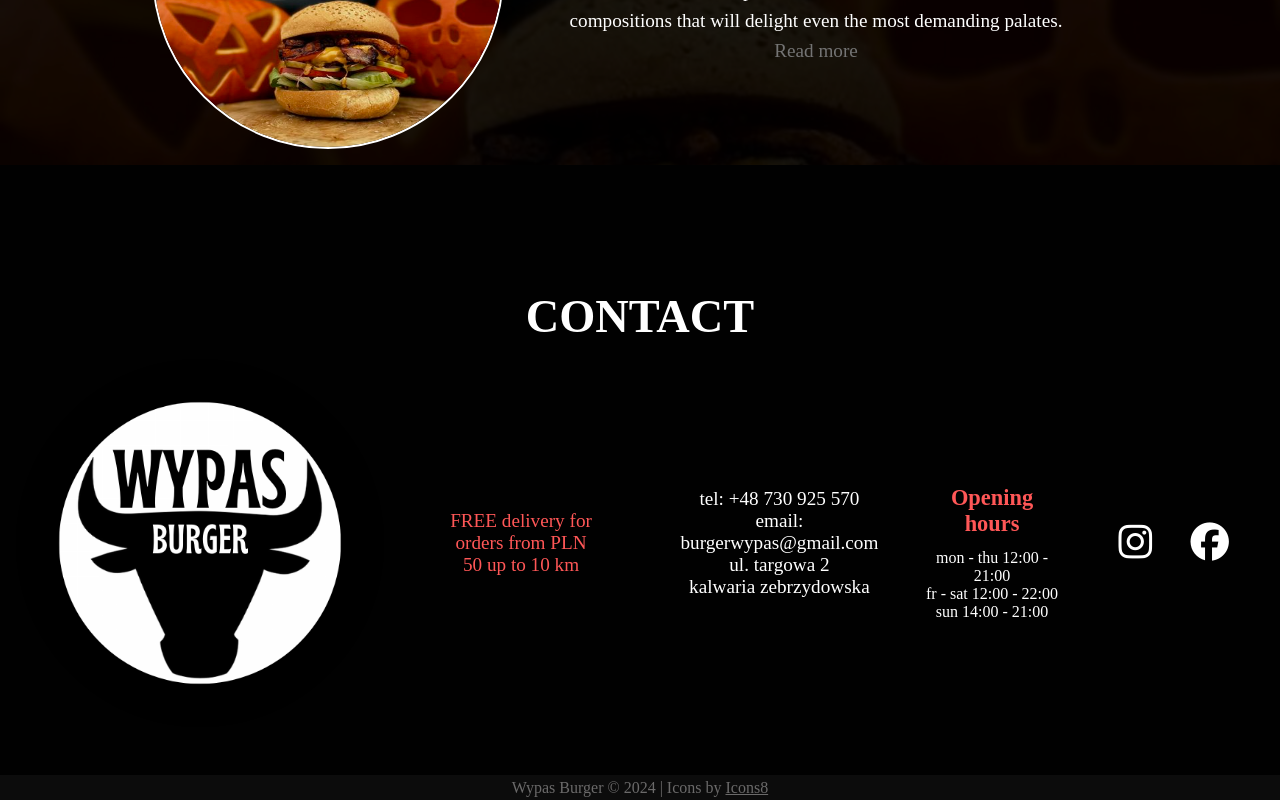
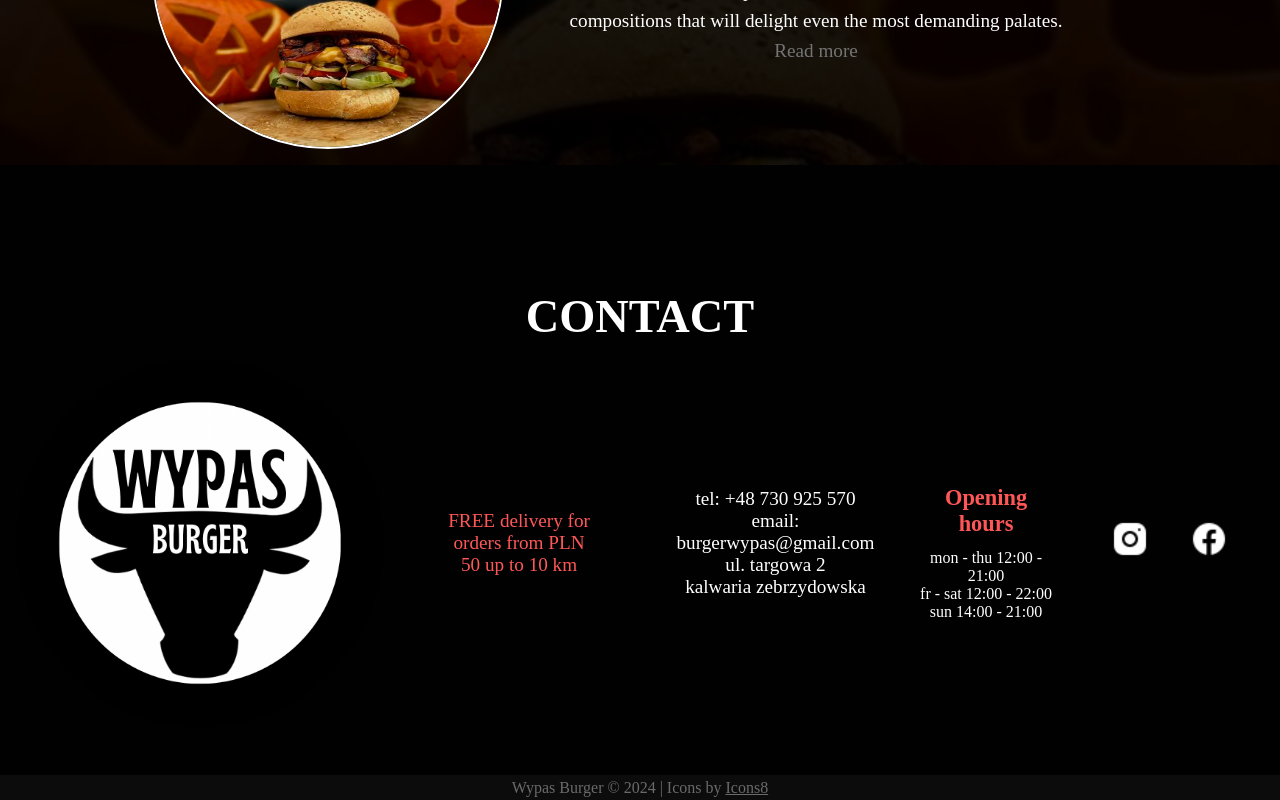
Before and after one commit to FaberNiko/Wypas, a React (Vite) app in the folder wypas/frontend/: page / in a window 1280 px wide. Shown: the part 6487-7287 px from the top of the page. Built offline with nearby package versions, Linux system fonts and the light colour scheme; a web font is replaced by a local one.

Commit message:
Changed icons

```diff
--- a/wypas/frontend/index.html
+++ b/wypas/frontend/index.html
@@ -3,15 +3,14 @@
 
 <head>
   <meta charset="UTF-8" />
-  <meta name="description" content="Wypas Burger - ręcznie robione burgery z najwyższej jakości składników w Kalwarii Zebrzydowskiej. Odkryj unikalne smaki, soczystą wołowinę i chrupiące dodatki. Zamów i skosztuj burgerów, które pokochasz! Szybka dostawa w Twojej okolicy.">
+  <meta name="description" content="Wypas Burger - najlepsze burgery w Kalwarii Zebrzydowskiej. Odkryj unikalne smaki, soczystą wołowinę i chrupiące dodatki. Zamów i skosztuj burgerów, które pokochasz! Szybka dostawa w Twojej okolicy.">
   <link rel="icon" type="image/svg+xml" href="/vite.svg" />
   <meta name="viewport" content="width=device-width, initial-scale=1.0" />
   <meta name="google-site-verification" content="QeQOB1PnXDTd62wqnvtxLox3DjB3gGjiLy0WKyoljE4" />
   <link rel="preconnect" href="https://fonts.googleapis.com">
   <link rel="preconnect" href="https://fonts.gstatic.com" crossorigin>
   <link href="https://fonts.googleapis.com/css2?family=Platypi:ital,wght@0,300..800;1,300..800&display=swap"
-    rel="stylesheet">
-  <script src="https://kit.fontawesome.com/7596d00a84.js" crossorigin="anonymous"></script>
+    rel="stylesheet" d>
   <title>WYPAS BURGER | Kalwaria Zebrzydowska</title>
 </head>
 
--- a/wypas/frontend/src/components/Contact.jsx
+++ b/wypas/frontend/src/components/Contact.jsx
@@ -2,7 +2,8 @@ import styles from "./Contact.module.scss";
 import logo from "../images/wypas.png";
 import { useTranslation } from "react-i18next";
 import { motion } from "framer-motion";
-
+import Fb from "../images/facebook.png";
+import Insta from '../images/instagram.png'
 export default function Contact() {
 	const { t } = useTranslation();
 	return (
@@ -62,13 +63,13 @@ export default function Contact() {
 						className={styles.socialIcon}
 						href="https://www.instagram.com/wypas_burger_foodtruck/"
 						target="blank">
-					<i class="fa-brands fa-instagram"></i>
+						<img src={Insta} alt="Instagram icon" className={styles.icon} />
 					</a>
 					<a
 						className={styles.socialIcon}
 						href="https://www.facebook.com/p/Wypas-Burger-100063973456060/"
 						target="blank">
-					<i class="fa-brands fa-facebook"></i>
+						<img src={Fb} alt="Facebook icon" className={styles.icon} />
 					</a>
 				</div>
 			</div>
--- a/wypas/frontend/src/components/Contact.module.scss
+++ b/wypas/frontend/src/components/Contact.module.scss
@@ -62,6 +62,12 @@
 		text-decoration: none;
 		font-size: 2rem;
 		padding: 0.5em;
+
+		.icon {
+			height: 40px;
+			width: 40px;
+		}
+
 	}
 }
 
```
Also changed, not shown: wypas/frontend/src/images/facebook.png (added), wypas/frontend/src/images/instagram.png (added). Lines whose indentation alone changed are shown as unchanged.
